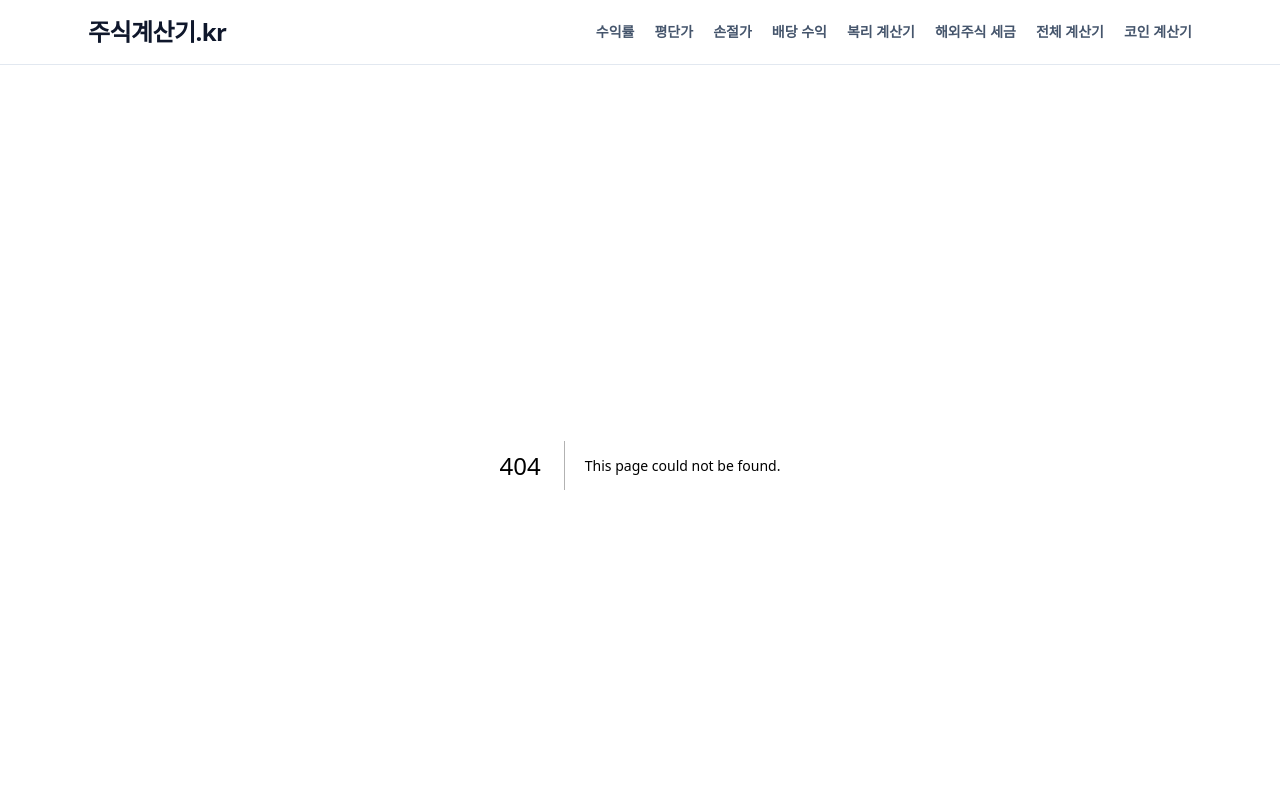
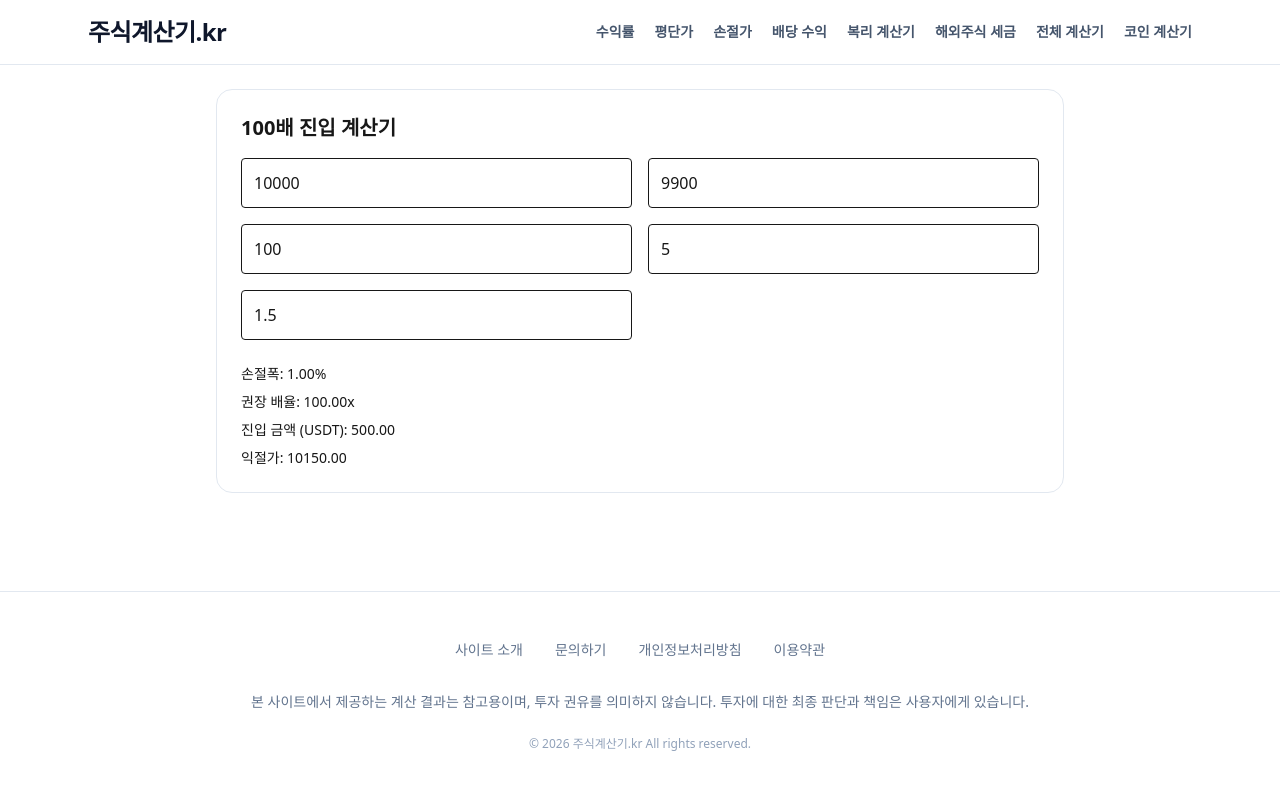
Before and after one commit to YG-coder/stock-calculator, a Next.js app: page /crypto/entry in a window 1280 px wide. Before the commit this address had no page. Shown: the top 800 px of the page. Built offline with nearby package versions, Linux system fonts and the light colour scheme.

Commit message:
feat: 코인 100배 진입 계산기 추가 (엑셀 기반 로직 구현)

```diff
--- /dev/null
+++ b/src/app/crypto/entry/page.tsx
@@ -0,0 +1,9 @@
+import CryptoEntryCalculator from "@/components/calculator/CryptoEntryCalculator";
+
+export default function Page() {
+    return (
+        <main className="p-6 max-w-4xl mx-auto">
+            <CryptoEntryCalculator />
+        </main>
+    );
+}
--- /dev/null
+++ b/src/components/calculator/CryptoEntryCalculator.tsx
@@ -0,0 +1,68 @@
+"use client";
+
+import { useState } from "react";
+
+export default function CryptoEntryCalculator() {
+    const [entry, setEntry] = useState(10000);
+    const [stop, setStop] = useState(9900);
+    const [seed, setSeed] = useState(100);
+    const [risk, setRisk] = useState(5);
+    const [rr, setRr] = useState(1.5);
+
+    const lossPercent = ((entry - stop) / entry) * 100;
+    const leverage = lossPercent !== 0 ? 100 / lossPercent : 0;
+    const riskAmount = seed * (risk / 100);
+    const positionSize = leverage * riskAmount;
+    const takeProfit = entry + (entry - stop) * rr;
+
+    return (
+        <div className="bg-white p-6 rounded-2xl border border-slate-200">
+            <h2 className="text-xl font-bold mb-4">100배 진입 계산기</h2>
+
+            <div className="grid gap-4 sm:grid-cols-2">
+                <input
+                    type="number"
+                    value={entry}
+                    onChange={(e) => setEntry(+e.target.value)}
+                    placeholder="진입가"
+                    className="p-3 border rounded"
+                />
+                <input
+                    type="number"
+                    value={stop}
+                    onChange={(e) => setStop(+e.target.value)}
+                    placeholder="손절가"
+                    className="p-3 border rounded"
+                />
+                <input
+                    type="number"
+                    value={seed}
+                    onChange={(e) => setSeed(+e.target.value)}
+                    placeholder="시드"
+                    className="p-3 border rounded"
+                />
+                <input
+                    type="number"
+                    value={risk}
+                    onChange={(e) => setRisk(+e.target.value)}
+                    placeholder="리스크 %"
+                    className="p-3 border rounded"
+                />
+                <input
+                    type="number"
+                    value={rr}
+                    onChange={(e) => setRr(+e.target.value)}
+                    placeholder="손익비"
+                    className="p-3 border rounded"
+                />
+            </div>
+
+            <div className="mt-6 space-y-2 text-sm">
+                <p>손절폭: {lossPercent.toFixed(2)}%</p>
+                <p>권장 배율: {leverage.toFixed(2)}x</p>
+                <p>진입 금액 (USDT): {positionSize.toFixed(2)}</p>
+                <p>익절가: {takeProfit.toFixed(2)}</p>
+            </div>
+        </div>
+    );
+}
```
